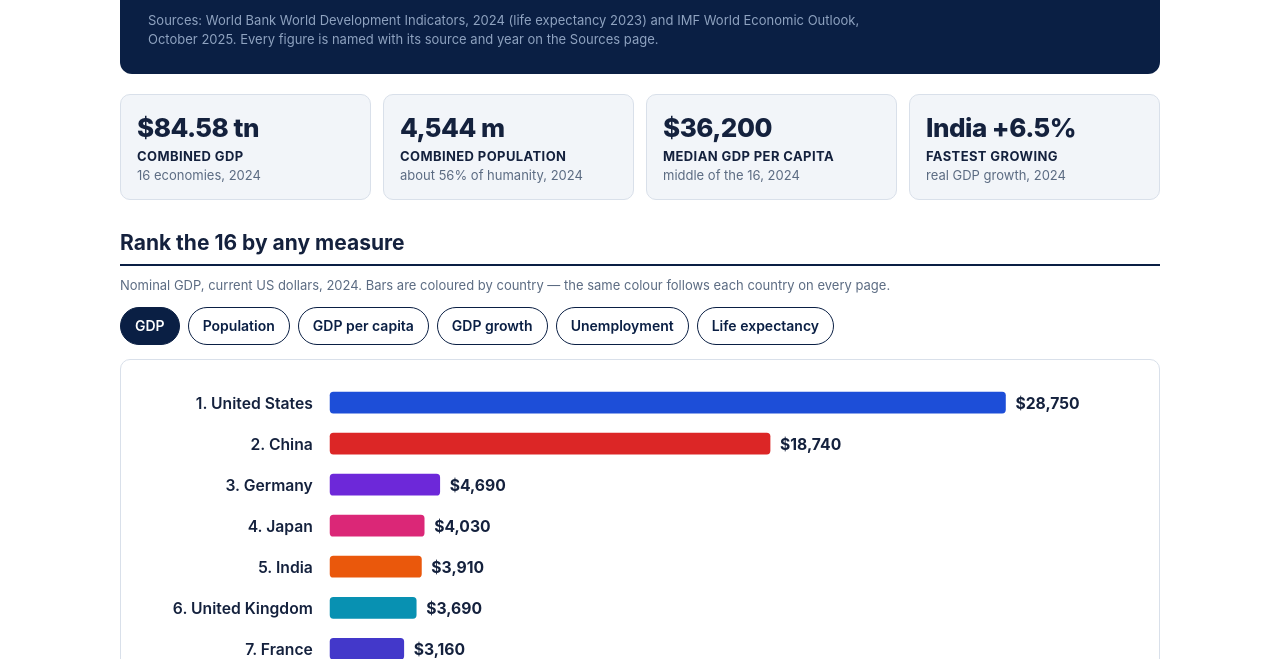
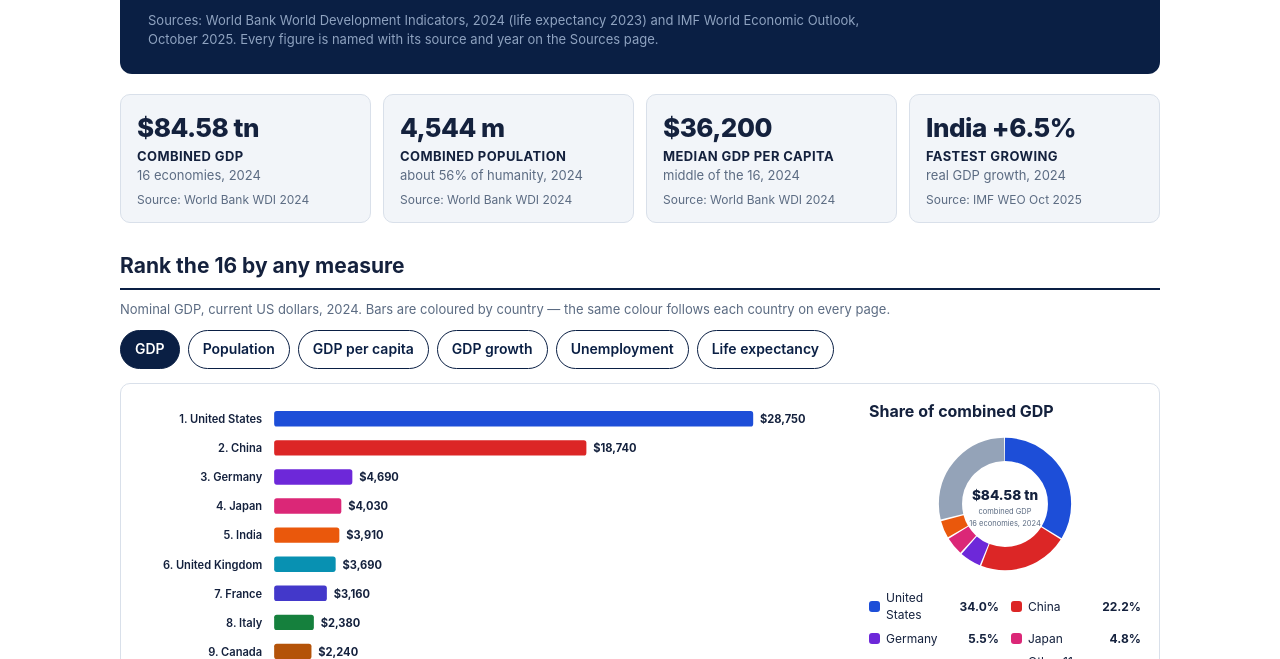
Before and after one commit to funtoons/national-statistics-bot-v3, a plain HTML site: page app/index.html in a window 1280 px wide. Shown: the part 285-944 px from the top of the page. Drawn offline with Linux system fonts and the light colour scheme.

Commit message:
Home: add GDP-share donut beside ranked bars; cite source on every KPI
Second chart type on the cover (donut: top 5 economies + other 11,
shares computed from the verified 2024 GDP figures in data.js) and a
per-card source line under each KPI (World Bank WDI 2024; IMF WEO
Oct 2025 for growth). No data, pages, nav or visual identity changed.

```diff
--- a/app/charts.js
+++ b/app/charts.js
@@ -28,6 +28,37 @@ function rankedBars(metricKey) {
       esc(formatValue(metric, c[metricKey])) + "</text>";
   });
   return out + "</svg>";
+}
+
+// Donut chart: share of the combined GDP of all 16 economies, 2024.
+// The five largest economies get their own slice; the other 11 are grouped,
+// so the chart stays readable. Every slice is computed from the GDP figures
+// in data.js — no new data.
+function donutChart() {
+  const total = COUNTRIES.reduce((t, c) => t + c.gdp, 0);
+  const top = COUNTRIES.slice().sort((a, b) => b.gdp - a.gdp).slice(0, 5);
+  const other = total - top.reduce((t, c) => t + c.gdp, 0);
+  const slices = top.map((c) => ({ name: c.name, color: c.color, value: c.gdp }));
+  slices.push({ name: "Other 11 economies", color: "#94a3b8", value: other });
+  const R = 80, C = 2 * Math.PI * R, cx = 110, cy = 110;
+  let offset = 0, rings = "";
+  slices.forEach((s) => {
+    const len = (s.value / total) * C;
+    rings += '<circle cx="' + cx + '" cy="' + cy + '" r="' + R + '" fill="none" stroke="' +
+      s.color + '" stroke-width="34" stroke-dasharray="' + Math.max(0, len - 2).toFixed(1) +
+      " " + C.toFixed(1) + '" stroke-dashoffset="' + (-offset).toFixed(1) +
+      '" transform="rotate(-90 ' + cx + " " + cy + ')"/>';
+    offset += len;
+  });
+  const legend = slices.map((s) =>
+    '<li><span class="dot" style="background:' + s.color + '"></span>' + esc(s.name) +
+    "<b>" + (100 * s.value / total).toFixed(1) + "%</b></li>").join("");
+  return '<svg class="chart donut" viewBox="0 0 220 220" role="img" aria-label="Donut chart of each economy\'s share of combined GDP">' +
+    rings +
+    '<text x="' + cx + '" y="104" class="donut-total" text-anchor="middle">' + gdpTrillions(total) + "</text>" +
+    '<text x="' + cx + '" y="124" class="donut-sub" text-anchor="middle">combined GDP</text>' +
+    '<text x="' + cx + '" y="142" class="donut-sub" text-anchor="middle">16 economies, 2024</text></svg>' +
+    '<ul class="donut-legend">' + legend + "</ul>";
 }
 
 // Scatter plot: GDP per capita (x) against life expectancy (y). One dot per
--- a/app/main.js
+++ b/app/main.js
@@ -43,13 +43,13 @@ function renderOverview() {
   const metric = metricByKey(currentMetric);
 
   let kpis = '<div class="kpis">' +
-    kpi(gdpTrillions(totalGdp), "Combined GDP", "16 economies, 2024") +
+    kpi(gdpTrillions(totalGdp), "Combined GDP", "16 economies, 2024", "Source: World Bank WDI 2024") +
     kpi(totalPop.toLocaleString("en-US", { maximumFractionDigits: 0 }) + " m",
-      "Combined population", "about 56% of humanity, 2024") +
+      "Combined population", "about 56% of humanity, 2024", "Source: World Bank WDI 2024") +
     kpi("$" + medGdppc.toLocaleString("en-US"), "Median GDP per capita",
-      "middle of the 16, 2024") +
+      "middle of the 16, 2024", "Source: World Bank WDI 2024") +
     kpi(fastest.name + " +" + fastest.growth.toFixed(1) + "%", "Fastest growing",
-      "real GDP growth, 2024") +
+      "real GDP growth, 2024", "Source: IMF WEO Oct 2025") +
     "</div>";
 
   let top5rows = top5.map((c, i) =>
@@ -74,7 +74,8 @@ function renderOverview() {
       '<button data-metric="' + m.key + '"' + (m.key === currentMetric ? ' class="on"' : "") +
       ">" + m.label + "</button>").join("") +
     "</div>" +
-    '<div class="panel">' + rankedBars(currentMetric) + "</div>" +
+    '<div class="panel charts-row"><div class="bars-col">' + rankedBars(currentMetric) + "</div>" +
+    '<div class="donut-col"><h3>Share of combined GDP</h3>' + donutChart() + "</div></div>" +
     "<h2>The five biggest economies at a glance</h2>" +
     '<div class="table-wrap"><table><thead><tr><th>Country</th><th>GDP</th>' +
     "<th>Population</th><th>GDP per capita</th></tr></thead><tbody>" + top5rows +
@@ -100,9 +101,9 @@ function renderOverview() {
   });
 }
 
-function kpi(num, lbl, sub) {
+function kpi(num, lbl, sub, src) {
   return '<div class="kpi"><div class="num">' + num + '</div><div class="lbl">' + lbl +
-    '</div><div class="sub">' + sub + "</div></div>";
+    '</div><div class="sub">' + sub + '</div><div class="src">' + src + "</div></div>";
 }
 
 function finding(title, text) {
--- a/app/style.css
+++ b/app/style.css
@@ -63,6 +63,7 @@ footer {
 .kpi .num { font-size: 26px; font-weight: 800; letter-spacing: -0.5px; }
 .kpi .lbl { font-size: 13px; font-weight: 700; text-transform: uppercase; letter-spacing: 0.4px; }
 .kpi .sub { font-size: 13px; color: var(--muted); }
+.kpi .src { font-size: 12px; color: var(--muted); margin-top: 6px; }
 
 /* Metric switcher */
 .switcher { display: flex; flex-wrap: wrap; gap: 8px; margin: 6px 0 14px; }
@@ -85,6 +86,20 @@ footer {
 .dot-label { font-size: 12px; fill: var(--ink); font-weight: 700; }
 .panel { border: 1px solid var(--line); border-radius: 10px; padding: 16px 18px; margin-bottom: 18px; }
 .panel p:last-child { margin-bottom: 0; }
+
+/* Home: ranked bars beside the GDP-share donut, so the cover shows two
+   chart types at once. Stacks on narrow screens. */
+.charts-row { display: flex; gap: 20px; align-items: flex-start; }
+.bars-col { flex: 1; min-width: 0; }
+.donut-col { flex: 0 0 272px; }
+.donut-col h3 { margin-bottom: 6px; }
+.donut { max-width: 150px; margin: 0 auto; }
+.donut-total { font-size: 20px; font-weight: 800; fill: var(--ink); }
+.donut-sub { font-size: 11px; fill: var(--muted); }
+.donut-legend { list-style: none; margin: 8px 0 0; padding: 0; font-size: 12px; display: flex; flex-wrap: wrap; gap: 2px 12px; }
+.donut-legend li { display: flex; align-items: center; gap: 6px; padding: 2px 0; flex: 0 0 calc(50% - 6px); }
+.donut-legend .dot { display: inline-block; width: 11px; height: 11px; border-radius: 3px; flex: 0 0 11px; }
+.donut-legend b { margin-left: auto; font-weight: 700; white-space: nowrap; }
 
 /* Tables */
 table { width: 100%; border-collapse: collapse; font-size: 14px; }
@@ -143,6 +158,8 @@ code { background: var(--wash); padding: 1px 5px; border-radius: 4px; font-size:
 @media (max-width: 760px) {
   h1 { font-size: 26px; }
   .kpis { grid-template-columns: 1fr 1fr; }
+  .charts-row { flex-direction: column; }
+  .donut-col { flex-basis: auto; width: 100%; }
   .compare-grid, .findings { grid-template-columns: 1fr; }
   .pair-row { grid-template-columns: 110px 1fr 84px; }
   .hero { padding: 20px; }
```
Also changed, not shown: screenshots/1-home.png, 1 other file.
